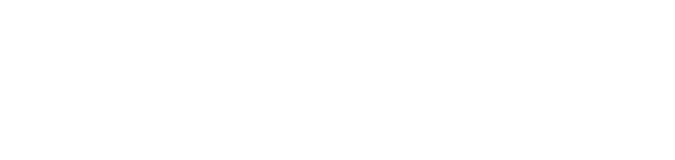
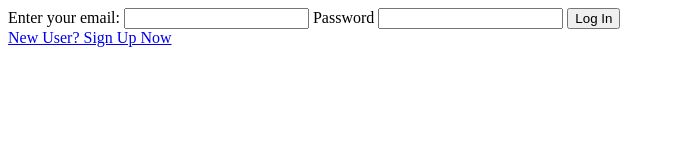
Before and after one commit to asimkoul/backendExpenseTracker, a website: page Login/login.html in a window 1280 px wide. Shown: the whole page, without its empty margins (0-675 px from the left). Drawn offline with nearby package versions, Linux system fonts and the light colour scheme.

Commit message:
loginFrontend

```diff
--- a/Login/login.html
+++ b/Login/login.html
@@ -0,0 +1,20 @@
+<!DOCTYPE html>
+<html lang="en">
+<head>
+    <meta charset="UTF-8">
+    <meta name="viewport" content="width=device-width, initial-scale=1.0">
+    <title>Login page</title>
+</head>
+<body>
+    <form onsubmit="login(event)">
+        <label for="email">Enter your email:</label>
+        <input type="email" name="email" id="email">
+        <label for="password">Password</label>
+        <input type="password" name="password" id="password">
+        <button type="submit">Log In</button>
+    </form>
+    <a href="../Signup/signup.html">New User? Sign Up Now</a>
+    <script src="https://cdnjs.cloudflare.com/ajax/libs/axios/1.6.8/axios.min.js"></script>
+    <script src="./login.js"></script>
+</body>
+</html>
--- /dev/null
+++ b/Login/login.js
@@ -0,0 +1,15 @@
+async function login(event) {
+    try {
+        event.preventDefault()
+        const loginDetails={
+            email:event.target.email.value,
+            password:event.target.password.value
+        }
+        const response=await axios.post("http://localhost:3000/user/login",loginDetails)
+        if (response.status===201) {
+            alert(response.data.message)
+        }
+    } catch (error) {
+        console.log(error)
+    }
+}
```
Also changed, not shown: Signup/signup.html (renamed from Signup/sighnup.html, +3 -3 lines).
